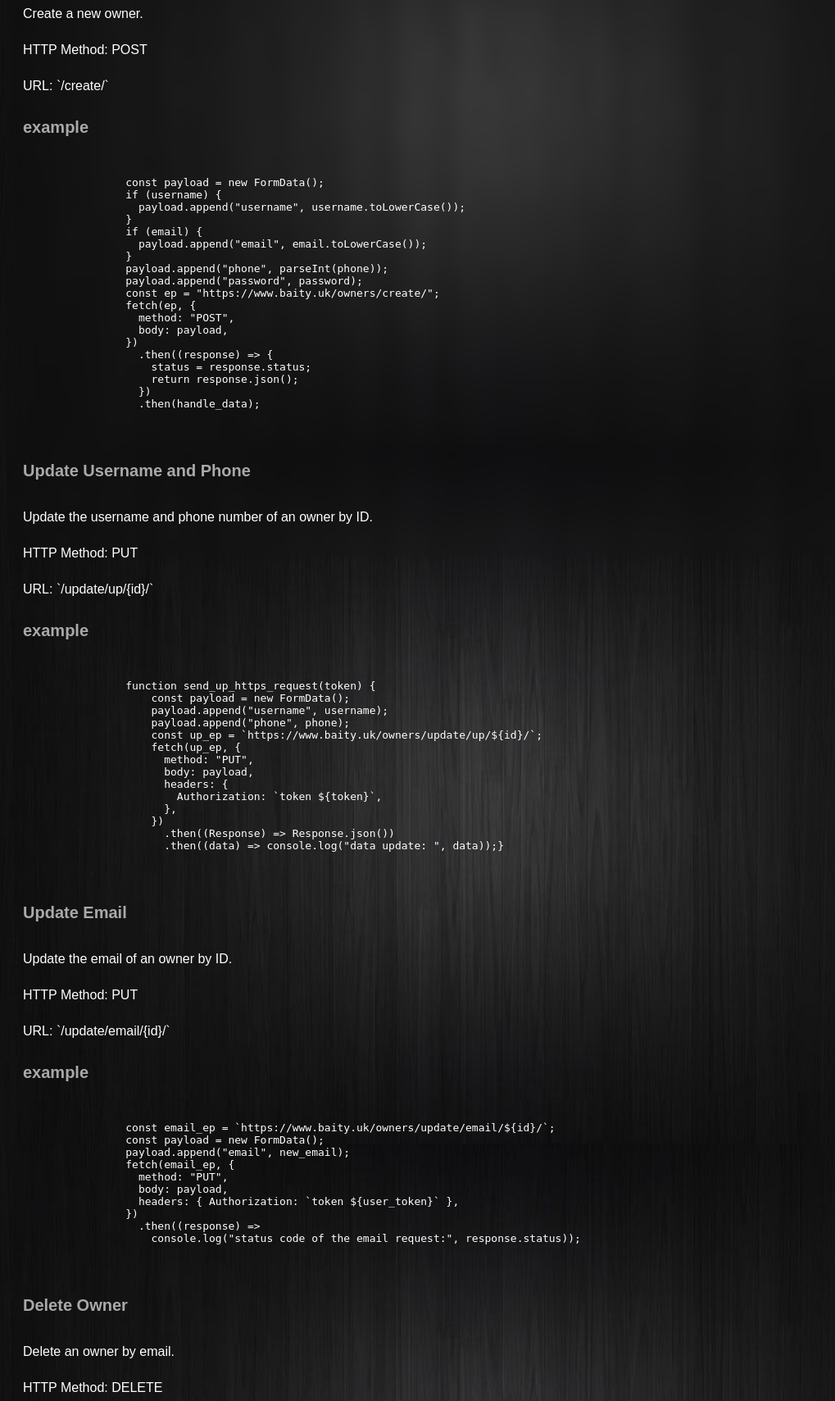
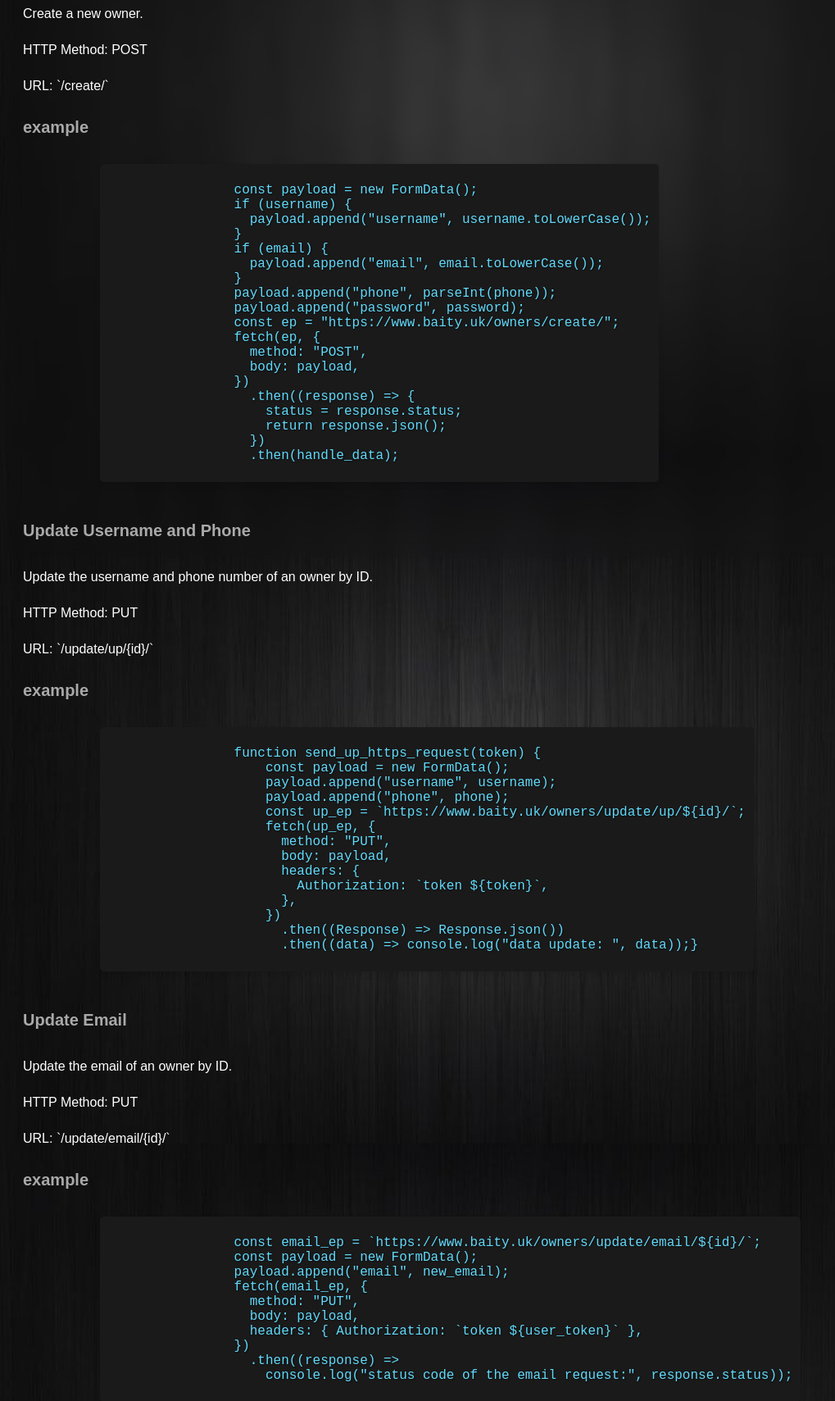
Before and after one commit to omerrz1/baity, a Django app: page /docs/ in a window 1280 px wide. Shown: the part 312-2021 px from the top of the page at 82% size, without its empty margins (0-1019 px from the left). Run offline with Django 4.2, Linux system fonts and the light colour scheme.

Commit message:
Update api-doc.css

```diff
--- a/static/home/api-doc.css
+++ b/static/home/api-doc.css
@@ -183,7 +183,17 @@ h3 {
     color: darkgray;
     font-family: "Arial", sans-serif; /* Use a modern font of your choice */
 }
-
+code {
+    display: inline-block;
+    padding: 5px 10px;
+    background-color: #1a1a1a;
+    color: #61dafb;
+    font-family: 'Courier New', monospace;
+    font-size: 16px;
+    border-radius: 5px;
+    box-shadow: 0px 4px 6px rgba(0, 0, 0, 0.1);
+    text-shadow: 1px 1px 2px rgba(0, 0, 0, 0.5);
+}
 p {
     font-size: 16px;
     color: white;
```
